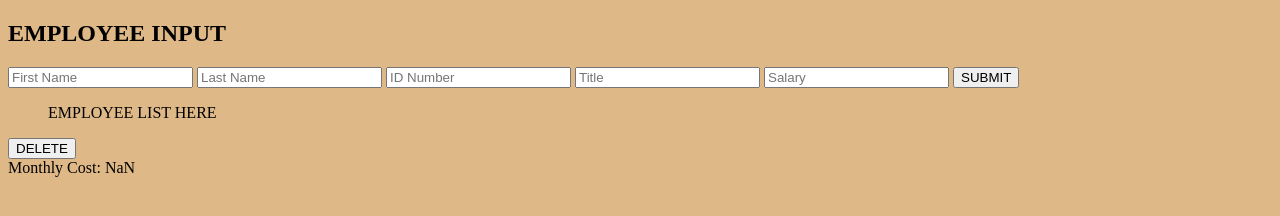
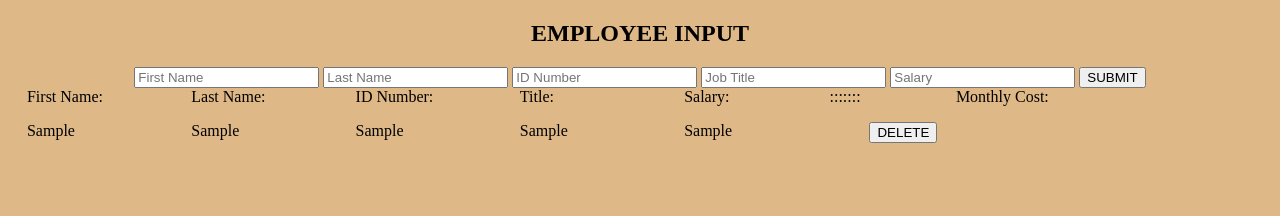
Before and after one commit to BPJ94487/query-salary-calculator., a plain HTML site: page index.html in a window 1280 px wide. Both pictures are taken after typing "Sample", "Sample", "Sample", "Sample", "Sample" into the empty fields and a click on the button "SUBMIT". Drawn offline with Linux system fonts and the light colour scheme.

Commit message:
hardly any progress but lots of time trying to format

```diff
--- a/client.js
+++ b/client.js
@@ -8,6 +8,7 @@ function readyNow(){
     console.log('Hello from jQuery');
     //intaking the employee input forms on click and sending to employeeInput
     $("#submit").on('click', employeeInput);
+    $("#deleteButton").on('click', 'ul', removeEmployeeFromDOM)
 }
 
 // taking in form information from the forms and creating an
@@ -20,10 +21,11 @@ function employeeInput(event) {
         firstName: $('#firstName').val(),
         lastName: $('#lastName').val(),
         idNumber: $('#idNumber').val(),
-        title: $('#title').val(),
+        job: $('#job').val(),
         salary: $('#salary').val()
     }
     employeeArray.push( newEmployeeObj );
+
 
     //calling a function that adds the employee to the DOM
     addEmployeeToDOM(employeeArray);
@@ -32,7 +34,7 @@ function employeeInput(event) {
     $('#firstName').val('');
     $('#lastName').val('');
     $('#idNumber').val('');
-    $('#title').val('');
+    $('#job').val('');
     $('#salary').val('');
 
     //calculate monthly coast and append to the DOM
@@ -43,8 +45,6 @@ function employeeInput(event) {
         $('#monthlyCost').addClass('redBackground');
 
         console.log('in if');
-
-
     }
 }
 
@@ -59,11 +59,26 @@ function monthlyCostCalculator(){
 }
 
 function addEmployeeToDOM( array ) {
-    console.log('in add employee');
 
-    let i = array.length;
-    let firstName = array[0].firstName;
+    let i = array.length - 1;
 
-    // $('ul').append('<li> ',array[i].firstName,' </li>');
+    $('#firstNameCollumn').append( '<ul>', array[i].firstName,' </ul>' );
+    $('#lastNameCollumn').append('<ul>' ,array[i].lastName, '</ul>');
+    $('#idNumberCollumn').append('<ul>' ,array[i].idNumber, '</ul>');
+    $('#jobCollumn').append('<ul>' ,array[i].job, '</ul>');
+    $('#salaryCollumn').append('<ul>' ,array[i].salary, '</ul>');
+    $('#deleteButton').append('<ul><button>DELETE</button></ul>');
+}
+
+function removeEmployeeFromDOM() {
+    $('#firstNameCollumn').remove();
+
+
+
+    // $('#lastNameCollumn').remove();
+    // $('#idNumberCollumn').remove();
+    // $('#jobCollumn').remove();
+    // $('#salaryCollumn').remove();
+    // $('#deleteButton').
 
 }
--- a/index.html
+++ b/index.html
@@ -12,26 +12,31 @@
 
 
     <main>
-        <section>
-            <h2>EMPLOYEE INPUT</h2>
+        <section id="infoIntake">
+            <h2 id="title">EMPLOYEE INPUT</h2>
             <form>
                 <input id="firstName" placeholder="First Name" type="text"></input>
                 <input id="lastName" placeholder="Last Name" type="text"></input>
                 <input id="idNumber" placeholder="ID Number" type="text"></input>
-                <input id="title" placeholder="Title" type="text"></input>
+                <input id="job" placeholder="Job Title" type="text"></input>
                 <input id="salary" placeholder="Salary" type="text"></input>
                 <button id="submit">SUBMIT</button>
             </form>
         </section>
-        <section>
-            <P>
-                <ul>EMPLOYEE LIST HERE</ul>
-            </P>
-            <button id="deleteButton">DELETE</button>
-        </section>
-        <section>
+
+
+        <section id="firstNameCollumn"> First Name: </section>
+        <section id="lastNameCollumn"> Last Name: </section>
+        <section id="idNumberCollumn"> ID Number: </section>
+        <section id="jobCollumn"> Title: </section>
+        <section id="salaryCollumn"> Salary: </section>
+        <section id="deleteButton"> ::::::: </section> <!--:::::: marks are simply to help with the delet button alignment-->
+
+        <section id="monthlyCost">
             <label>Monthly Cost:</label>
             <output id="monthlyCost"></output>
+
+
         </section>
     </main>
 
--- a/style.css
+++ b/style.css
@@ -17,3 +17,46 @@ body{
     font-size: 16px;
     cursor: pointer;
   }
+
+  #infoIntake{
+    text-align: center;
+  }
+
+  #firstNameCollumn{
+      float: left;
+      margin: 0 1.5%;
+      width: 10%;
+  }
+
+#lastNameCollumn{
+    float: left;
+    margin: 0 1.5%;
+    width: 10%;
+}
+
+#idNumberCollumn{
+    float: left;
+    margin: 0 1.5%;
+    width: 10%;
+}
+
+#jobCollumn{
+    float: left;
+    margin: 0 1.5%;
+    width: 10%;
+}
+#salaryCollumn{
+    float: left;
+    margin: 0 1.5%;
+    width: 10%;
+}
+
+#deleteButton{
+    float: left;
+    margin: 1 1.5%;
+    width: 10%;
+}
+
+#monthlyCost{
+    position: relative;
+}
```
